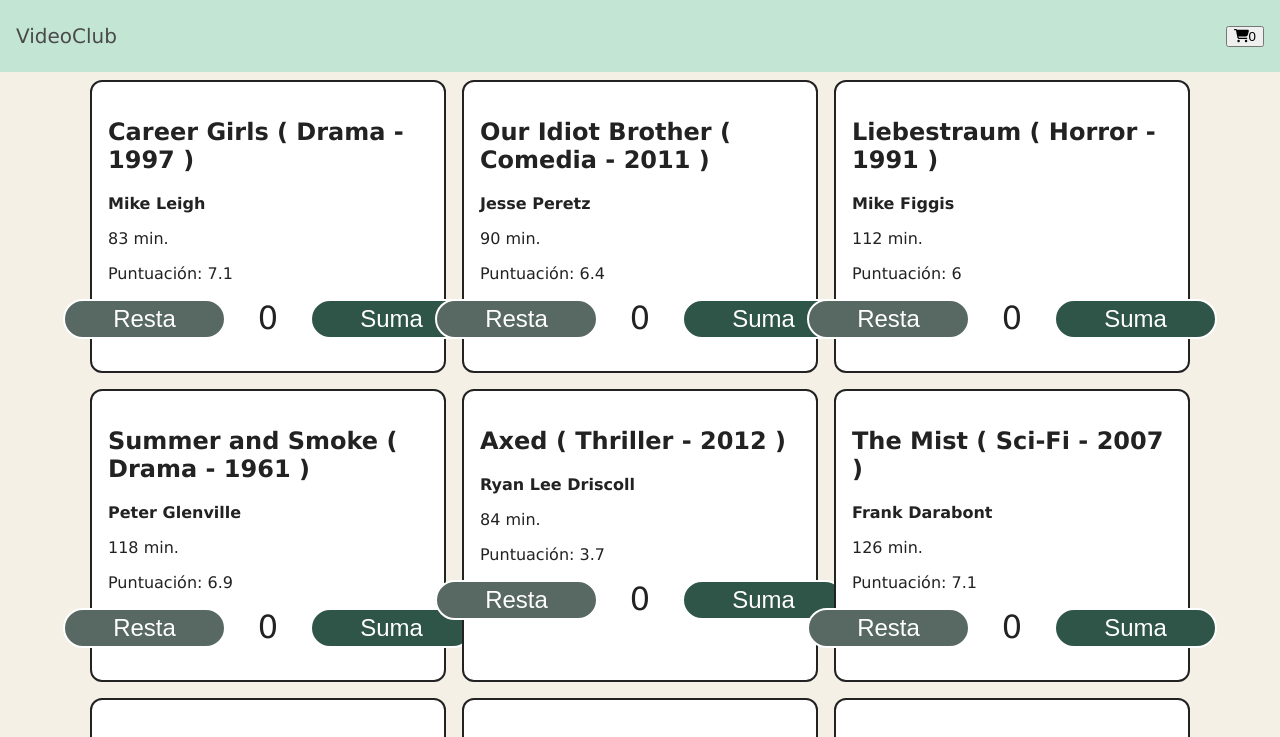
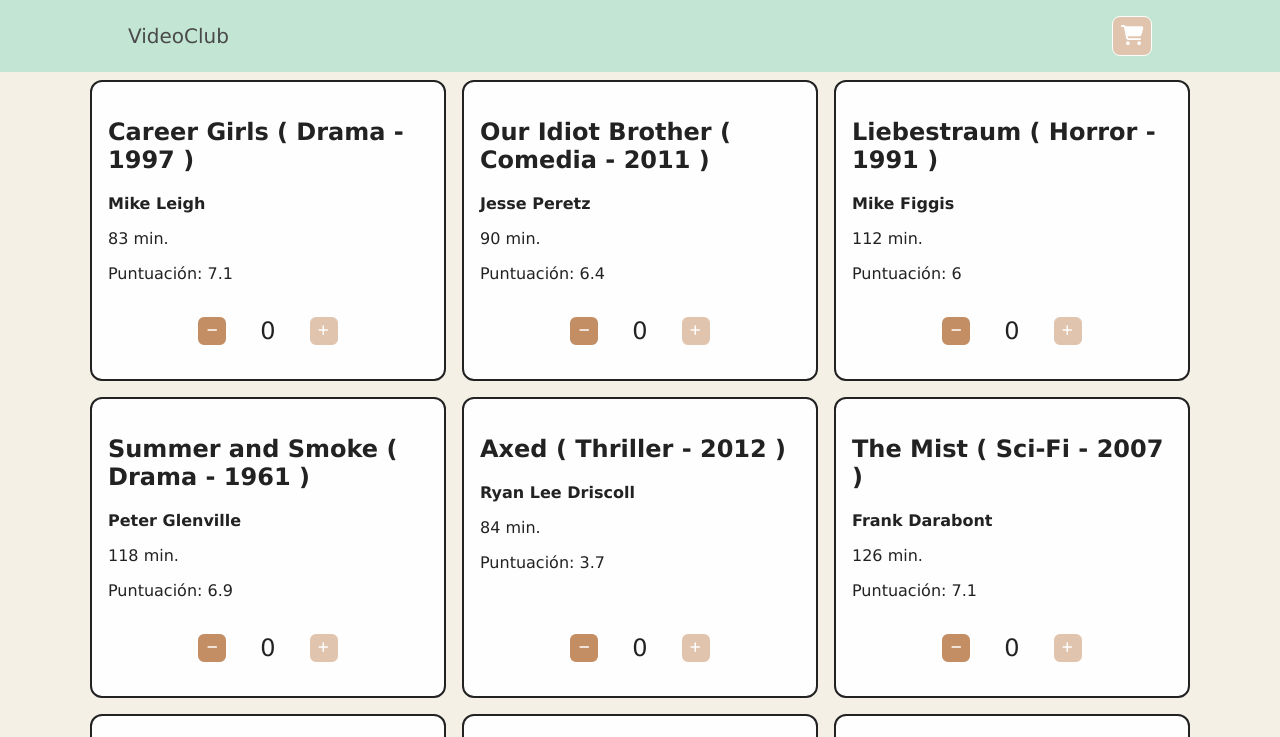
Before and after one commit to mvidal90/eit-ecommerce, a React (Create React App) app: page / in a window 1280 px wide. Shown: the top 737 px of the page. Built offline with nearby package versions, Linux system fonts and the light colour scheme.

Commit message:
ADD Styles Cart and counter

```diff
--- a/src/components/Button.jsx
+++ b/src/components/Button.jsx
@@ -1,7 +1,9 @@
 import React from 'react'
+import Icon from './Icon'
 
 export default function Button({
     label,
+    icon = "",
     action = () => {},
     className,
     type = "button",
@@ -14,6 +16,7 @@ export default function Button({
         onClick={action}
         disabled={disabled}
     >
+        {icon ? <Icon icon={icon} />  : undefined}
         {label}
     </button>
   )
--- a/src/components/Card.jsx
+++ b/src/components/Card.jsx
@@ -14,11 +14,13 @@ function Card({
     return (
         // <Link to={`/movies/detail/${id}`} as="div" className="card__container">
         <div className="card__container">
-            <h2>{title} <span>( {genre} - {year} )</span></h2>
-            <b>{director}</b>
-            <p>{duration} min.</p>
-            <p>Puntuación: {rating}</p>
-            {isAwarded ? <p>Ha sido premiada</p> : undefined}
+            <div>
+                <h2>{title} <span>( {genre} - {year} )</span></h2>
+                <b>{director}</b>
+                <p>{duration} min.</p>
+                <p>Puntuación: {rating}</p>
+                {isAwarded ? <p>Ha sido premiada</p> : undefined}
+            </div>
             <Counter id={id}/>
         </div>
         // </Link>
--- a/src/components/Cart.jsx
+++ b/src/components/Cart.jsx
@@ -2,19 +2,31 @@ import { useContext } from "react"
 import { faShoppingCart } from "@fortawesome/free-solid-svg-icons"
 
 import { CartContext } from "../context/CartContext"
-import Icon from "./Icon"
+
+import Button from "./Button";
 
 function Cart() {
     const { moviesCartList } = useContext(CartContext);
 
     return (
-        <button>
-            <Icon icon={faShoppingCart} />
-            {moviesCartList.reduce(
-                (acc, movie) => acc + movie.quantity,
-                0
-            )}
-        </button>
+        <div className="cart__container">
+            <Button
+                icon={faShoppingCart}
+                className="cart__navbar-button"
+            />
+            {
+                moviesCartList.length ?
+                    <div className="cart__badge">
+                        <span>
+                            {moviesCartList.reduce(
+                                (acc, movie) => acc + movie.quantity,
+                                0
+                            )}
+                        </span>
+                    </div>
+                : undefined
+            }
+        </div>
     )
 }
 
--- a/src/components/Counter.jsx
+++ b/src/components/Counter.jsx
@@ -2,6 +2,7 @@ import React, { useContext, useState } from 'react'
 import Text from './Text'
 import Button from './Button'
 import { CartContext } from '../context/CartContext';
+import { faMinus, faPlus } from '@fortawesome/free-solid-svg-icons';
 
 const INITIAL_STATE = 0;
 
@@ -25,7 +26,7 @@ export default function Counter({id}) {
         <>
             <div className="counter__container">
                 <Button
-                    label="Resta"
+                    icon={faMinus}
                     className="counter__btn"
                     action={decrement}
                     disabled={count === 0}
@@ -36,7 +37,7 @@ export default function Counter({id}) {
                     componentsProps={{ className: "counter__count-text" }}
                 />
                 <Button
-                    label="Suma"
+                    icon={faPlus}
                     className="counter__btn"
                     action={increment}
                 />
--- a/src/scss/abstracts/_variables.scss
+++ b/src/scss/abstracts/_variables.scss
@@ -13,6 +13,9 @@ $terciary-hover: #e4b28d;
 $typography-color: #4a4a4a;
 $typography-link-hover: #456655;
 
+$white: #FEFEFE;
+$black: #222;
+
 // Typography sizes
 $font-size-sm: 0.75rem;
 $font-size-md: 1rem;
--- a/src/scss/components/_card.scss
+++ b/src/scss/components/_card.scss
@@ -4,10 +4,13 @@
     justify-content: center;
     width: 100%;
     .card__container {
-        background-color: white;
-        border: 2px solid #222;
+        background-color: $white;
+        border: 2px solid $black;
         border-radius: 0.75rem;
-        color: #222;
+        color: $black;
+        display: flex;
+        flex-direction: column;
+        justify-content: space-between;
         margin: 0.5rem;
         padding: 1rem;
         text-align: start;
--- /dev/null
+++ b/src/scss/components/_cart.scss
@@ -0,0 +1,31 @@
+
+.cart__container {
+    position: relative;
+    .cart__navbar-button {
+        background-color: $terciary-color;
+        border: 1px solid $white;
+        border-radius: 0.5rem;
+        color: $white;
+        font-size: 1.25rem;
+        height: 2.5rem;
+        width: 2.5rem;
+        svg {
+            margin: auto;
+        }
+    }
+    .cart__badge {
+        background-color: $primary-color;
+        border: 1px solid $white;
+        color: $white;
+        position: absolute;
+        right: -0.25rem;
+        top: -0.25rem;
+        font-size: 0.75rem;
+        border-radius: 100%;
+        height: 1.25rem;
+        width: 1.25rem;
+        display: flex;
+        align-items: center;
+        justify-content: center;
+    }
+}
--- a/src/scss/components/_counter.scss
+++ b/src/scss/components/_counter.scss
@@ -2,21 +2,28 @@
 .counter__container {
     display: flex;
     justify-content: center;
+    align-items: center;
     margin: 1rem;
     .counter__count-text {
         margin: 0 2rem;
-        font-size: 2rem;
+        font-size: 1.5rem;
     }
 
     .counter__btn {
-        font-size: 1.5rem;
-        padding: 0.25rem 3rem;
-        background-color: rgb(46, 85, 72);
-        color: white;
-        border: 2px solid white;
-        border-radius: 2rem;
+        background-color: $terciary-color;
+        border: 2px solid $white;
+        border-radius: 0.5rem;
+        color: $white;
+        font-size: 0.75rem;
+        height: 2rem;
+        padding: 0.25rem;
+        width: 2rem;
+
         &:disabled {
-            background-color: rgb(88, 104, 99);
+            background-color: darken($color:$terciary-color, $amount: 20);
+        }
+        &:hover:not([disabled]) {
+            background-color: $terciary-hover;
         }
     }
 
--- a/src/scss/layout/_navbar.scss
+++ b/src/scss/layout/_navbar.scss
@@ -4,7 +4,7 @@
     display: flex;
     height: $navbar-height;
     justify-content: space-between;
-    padding: 0 1rem;
+    padding: 0 10%;
 
     a {
         font-size: $font-size-lg;
--- a/src/scss/styles.scss
+++ b/src/scss/styles.scss
@@ -5,6 +5,7 @@
 @import "./base/base";
 
 @import "./components/card";
+@import "./components/cart";
 @import "./components/counter";
 
 @import "./layout/navbar"
```
